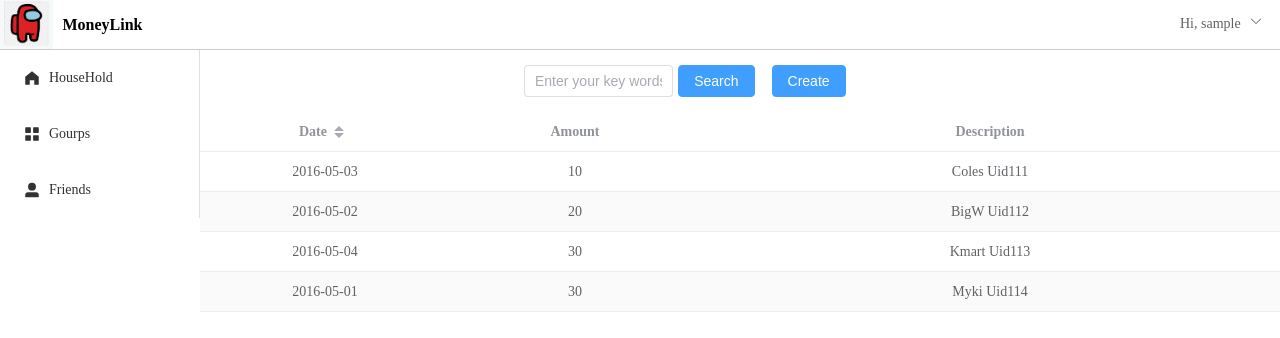
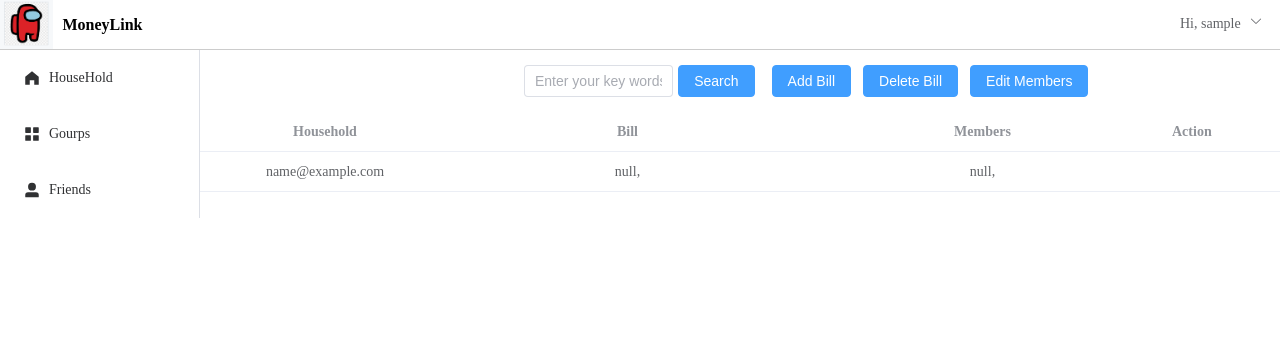
Before and after one commit to NNCT2904/MoneyLink, a Vue app in the folder moneylink-frontend/: page /household in a window 1280 px wide. Shown: the top 338 px of the page. Built offline with nearby package versions, Linux system fonts and the light colour scheme; sample sign-in values are in the browser's storage.

Commit message:
Update to show bill names and member names

```diff
--- a/moneylink-frontend/src/views/HouseHold.vue
+++ b/moneylink-frontend/src/views/HouseHold.vue
@@ -6,12 +6,71 @@
     <div style="margin: 10px; margin-left:30%">
       <el-input v-model="searchTable" placeholder="Enter your key words" style="width:20%"></el-input>
       <el-button type="primary" style="margin: 5px">Search</el-button>
-      <el-button type="primary">Create</el-button>
+      <el-button type="primary" @click="dialogBill = true" class="addBtn">Add Bill</el-button>
+      <el-button type="primary" @click="dialogDeleteBill = true" class="addBtn">Delete Bill</el-button>
+      <el-button type="primary" @click="dialogUser = true" class="addBtn">Edit Members</el-button>
     </div>
+    <el-dialog
+  title="Add Bill"
+  v-model="dialogBill"
+  width="30%">
+  <el-form ref="form1" :model="form1" label-width="120px">
+  <el-form-item label="Name">
+    <el-input v-model="form1.name"></el-input>
+  </el-form-item>
+  <el-form-item label="Amount">
+    <el-input v-model="form1.amount"></el-input>
+  </el-form-item>
+  <el-form-item>
+    <el-button type="primary" @click="onSubmit">Create</el-button>
+    <el-button>Cancel</el-button>
+  </el-form-item>
+</el-form>
+</el-dialog>
+<el-dialog
+  title="Delete Bill"
+  v-model="dialogDeleteBill"
+  width="30%">
+  <el-form ref="form3" :model="form3" label-width="120px">
+  <el-form-item label="Name">
+    <el-input v-model="form3.name"></el-input>
+  </el-form-item>
+  <el-form-item>
+    <el-button type="primary" @click="onSubmit">Delete</el-button>
+    <el-button>Cancel</el-button>
+  </el-form-item>
+</el-form>
+</el-dialog>
+<el-dialog
+  title="Edit Members"
+  v-model="dialogUser"
+  width="30%">
+  <el-form ref="form2" :model="form2" label-width="120px">
+  <el-form-item label="Name">
+    <el-input v-model="form2.name"></el-input>
+  </el-form-item>
+  <el-form-item>
+    <el-button type="primary" @click="onSubmit">Create</el-button>
+    <el-button type="primary">Delete</el-button>
+  </el-form-item>
+</el-form>
+</el-dialog>
     <el-table :data="tableData" stripe style="width: 100%">
-    <el-table-column prop="date" align="center" label="Date" width="250" sortable/>
-    <el-table-column prop="amount" align="center" label="Amount" width="250" />
-    <el-table-column prop="description" align="center" label="Description" />
+    <el-table-column prop="household" align="center" label="Household" width="250"/>
+    <el-table-column prop="bill" align="center" label="Bill"/>
+    <el-table-column prop="members" align="center" label="Members">
+    </el-table-column>
+    <el-table-column fixed="right" label="Action" width="120">
+      <template>
+        <el-button
+          @click="Split()"
+          type="text"
+          size="small"
+        >
+        Split the bill
+        </el-button>
+      </template>
+    </el-table-column>
   </el-table>
   </div>
   </div>
@@ -30,35 +89,39 @@ export default {
   },
   data(){
     searchTable: ''
+    var bill=sessionStorage.getItem('billName0')+', '
+    for(var i=1;i<sessionStorage.getItem('bill_length');i++){
+      bill=bill+sessionStorage.getItem('billName'+i)+', ';
+    }
+    var member=sessionStorage.getItem('memberName0')+', '
+    for(var i=1;i<sessionStorage.getItem('member_length');i++){
+      member=member+sessionStorage.getItem('memberName'+i)+', ';
+    }
     return{
+      form1: {
+          name: '',
+          amount: '',
+        },
+      form2: {
+          name: '',
+        },
+      form3: {
+          name: '',
+        },
       tableData:[
   {
-    date: '2016-05-03',
-    amount: '10',
-    description: 'Coles Uid111',
+    household: sessionStorage.getItem('user_email'),
+    bill: bill,
+    members: member,
   },
-  {
-    date: '2016-05-02',
-    amount: '20',
-    description: 'BigW Uid112',
+],
+dialogBill: false,
+dialogDeleteBill: false,
+dialogUser: false,
+    }
   },
-  {
-    date: '2016-05-04',
-    amount: '30',
-    description: 'Kmart Uid113',
-  },
-  {
-    date: '2016-05-01',
-    amount: '30',
-    description: 'Myki Uid114',
-  },
-]
-    }
-  }
-
 }
 </script>
 
 <style>
-
 </style>
--- a/moneylink-frontend/src/views/LogIn.vue
+++ b/moneylink-frontend/src/views/LogIn.vue
@@ -15,7 +15,7 @@
         </el-form-item>
         <el-row justify="end">
           <el-form-item class="login_btn">
-            <el-button  type="primary" round plain size="large" @click="CheckAccount()">Log In</el-button>
+            <el-button  type="primary" round plain size="large" @click="logIn()">Log In</el-button>
             <el-link id="signup_link" href="/signup" >Don't have an account?</el-link>
           </el-form-item>
         </el-row>
@@ -28,16 +28,8 @@
 import axios from "axios";
 export default {
   name: "LogIn",
-  data() {
-      return {
-        form: {
-          email: '',
-          password: '',
-        },
-      }
-    },
   methods:{
-   CheckAccount(){
+   checkAccount(){
    axios.post('http://localhost:3001/api/login',{email: this.form.email})
 
   .then(function (response) {
@@ -46,6 +38,16 @@ export default {
     {
       alert("Log in successfully!")
       sessionStorage.setItem('user_name',response.data[0].name)
+      sessionStorage.setItem('user_email',response.data[0].email)
+      sessionStorage.setItem('user_id',response.data[0]._id)
+      sessionStorage.setItem('bill_length',response.data[0].bills.length)
+      for (var i=0;i<response.data[0].bills.length;i++){
+        sessionStorage.setItem('bill'+i,response.data[0].bills[i])
+      }
+      sessionStorage.setItem('member_length',response.data[0].members.length)
+      for (var i=0;i<response.data[0].members.length;i++){
+        sessionStorage.setItem('member'+i,response.data[0].members[i])
+      }
       sessionStorage.setItem('token',true)
       window.location.href="/household"
     }
@@ -55,7 +57,56 @@ export default {
     alert("Account no exist!")
   });
   },
+  getBill(bill_id,i){
+    var index=i
+   axios.get('http://localhost:3001/api/bill/?_id='+bill_id,{
+   })
+  .then(function (response) {
+    console.log(response);
+    if(response.statusText=="OK")
+    {
+        sessionStorage.setItem('billName'+index,response.data.name)
+    }
+  })
+  .catch(function (error) {
+    console.log(error);
+  });
+  },
+  getMember(member_id,i){
+    var index=i
+   axios.get('http://localhost:3001/api/user/?_id='+member_id,{
+   })
+  .then(function (response) {
+    console.log(response);
+    if(response.statusText=="OK")
+    {
+        sessionStorage.setItem('memberName'+index,response.data.email)
+    }
+  })
+  .catch(function (error) {
+    console.log(error);
+  });
+  },
+  logIn(){
+    this.checkAccount()
+    for(var i=0;i<sessionStorage.getItem("bill_length");){
+      this.getBill(sessionStorage.getItem("bill"+i),i)
+      i++;
+    }
+    for(var i=0;i<sessionStorage.getItem("member_length");){
+      this.getMember(sessionStorage.getItem("member"+i),i)
+      i++;
+    }
   }
+  },
+  data() {
+      return {
+        form: {
+          email: '',
+          password: '',
+        },
+      }
+    },
 };
 </script>
 
```
